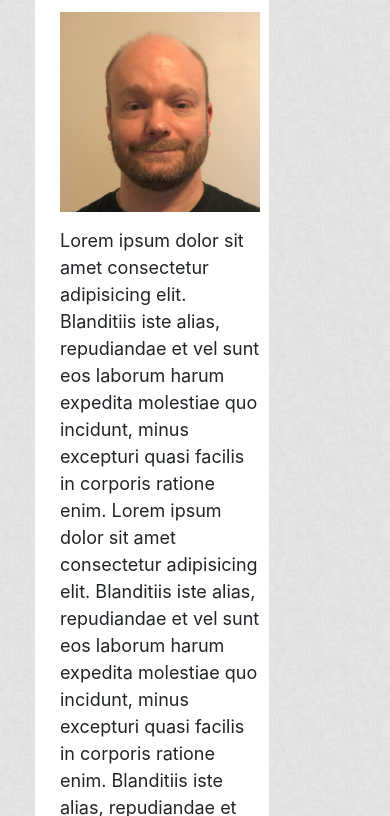
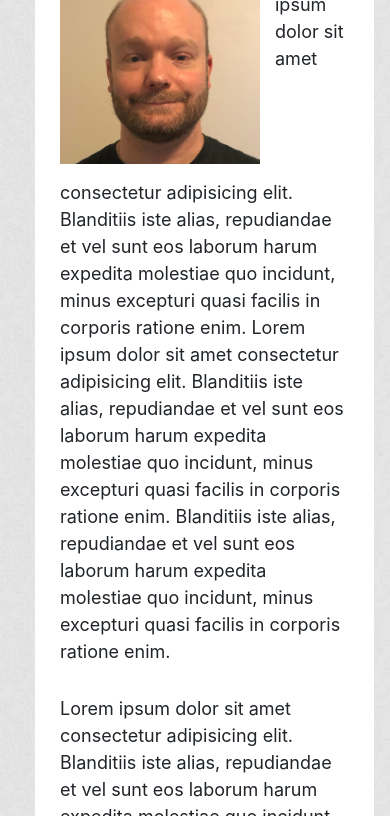
Before and after one commit to dnfrancis22/responsive-portfolio, a plain HTML site: page index.html in a window 390 px wide. Shown: the part 294-1110 px from the top of the page. Drawn offline with nearby package versions, Linux system fonts and the light colour scheme.

Commit message:
added media query to style sheet so that the content filled the screen when viewed at its smallest size.

```diff
--- a/style.css
+++ b/style.css
@@ -73,3 +73,9 @@ p {
   font-size: 18px;
 
 }
+
+@media screen and (max-width: 500px) {
+  #container {
+    width: 87%;
+
+}
```
